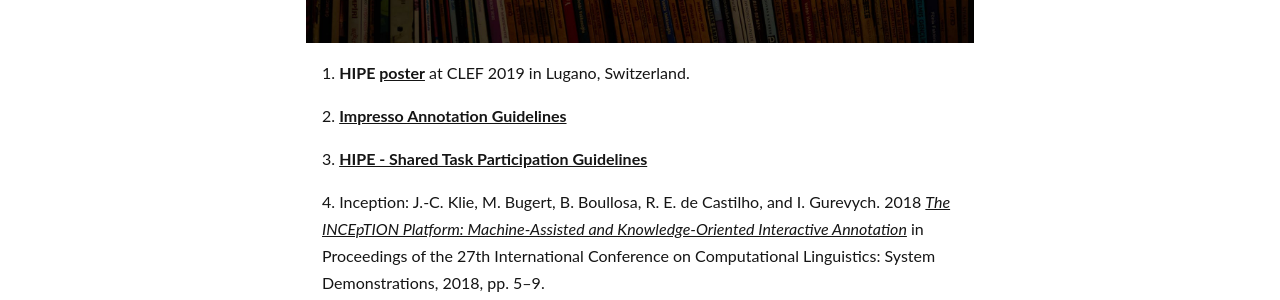
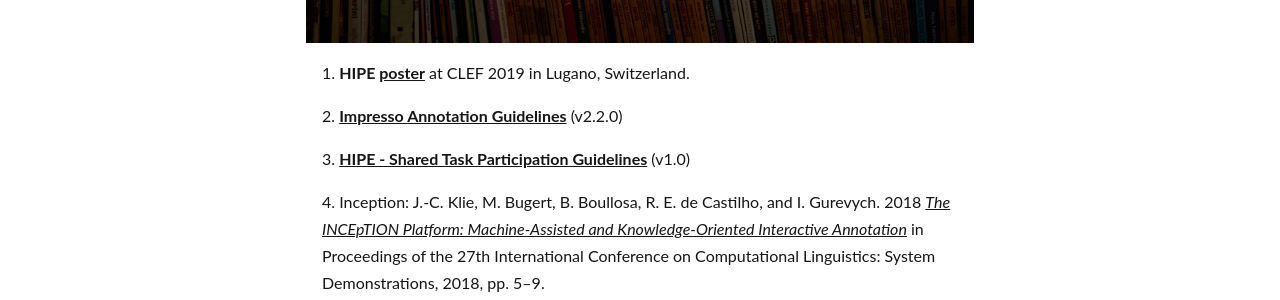
Before and after one commit to impresso/CLEF-HIPE-2020, a Jekyll site: the page built from _pages/references.md, in a window 1280 px wide. Shown: the part 540-840 px from the top of the page. Built offline with Jekyll 4.4.1, drawn with Linux system fonts in a browser that asks for light colours.

Commit message:
updated guideline links

```diff
--- a/_pages/references.md
+++ b/_pages/references.md
@@ -8,7 +8,7 @@
 
 
 1. **HIPE [poster]('/images/docs/clef2019_HIPE_A0-final')** at CLEF 2019 in Lugano, Switzerland.
-2. **[Impresso Annotation Guidelines](https://zenodo.org/record/3585750)**
-3. **[HIPE - Shared Task Participation Guidelines]()**
+2. **[Impresso Annotation Guidelines](https://zenodo.org/record/3585750)** (v2.2.0)
+3. **[HIPE - Shared Task Participation Guidelines](https://zenodo.org/record/3604238)** (v1.0)
 4. Inception:  J.-C. Klie, M. Bugert, B. Boullosa, R. E. de Castilho, and I. Gurevych. 2018 *[The INCEpTION Platform: Machine-Assisted and Knowledge-Oriented Interactive Annotation](https://www.aclweb.org/anthology/C18-2002.pdf)* in Proceedings of the 27th International Conference on Computational Linguistics: System Demonstrations, 2018, pp. 5–9.
 5. LEA metric: N. S. Moosavi and M. Strube (2016) *[Which Coreference Evaluation Metric Do You Trust? A Proposal for a Link-based Entity Aware Metric](https://www.aclweb.org/anthology/P16-1060)* in Proceedings of the 54th Annual Meeting of the Association for Computational Linguistics, 2016, pp. 632–642.
```
